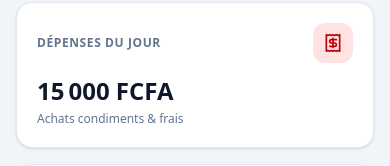
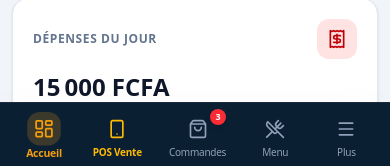
Before and after one commit to ahouannoufulgence-dot/restaurant, a React (Vite) app: page / in a window 390 px wide. Shown: the part 677-843 px from the top of the page. Built offline with nearby package versions, Linux system fonts and the light colour scheme; no server answers.

Commit message:
feat(ui): add mobile navigation and improve POS layout
- Implement MobileBottomNav component for better navigation.
- Optimize product grid layout for mobile/tablet screens.
- Add mobile-friendly cart drawer to the POS interface.

```diff
--- a/src/App.tsx
+++ b/src/App.tsx
@@ -2,6 +2,7 @@ import React, { useState } from 'react';
 import { RestoProvider, useResto } from './context/RestoContext';
 import { Navbar } from './components/Navbar';
 import { Sidebar } from './components/Sidebar';
+import { MobileBottomNav } from './components/MobileBottomNav';
 
 import { Dashboard } from './components/Dashboard';
 import { POSRapide } from './components/POSRapide';
@@ -64,7 +65,7 @@ const MainAppContent: React.FC = () => {
         />
 
         {/* Main Content Area */}
-        <main className="flex-1 lg:pl-64 p-4 sm:p-6 lg:p-8 max-w-7xl w-full mx-auto min-w-0 transition-all duration-200">
+        <main className="flex-1 lg:pl-64 p-3 sm:p-6 lg:p-8 pb-24 lg:pb-8 max-w-7xl w-full mx-auto min-w-0 transition-all duration-200">
 
           {activeTab === 'dashboard' && <Dashboard setActiveTab={setActiveTab} />}
           {activeTab === 'pos' && <POSRapide />}
@@ -83,6 +84,14 @@ const MainAppContent: React.FC = () => {
 
       </div>
 
+      {/* Mobile Bottom Quick Navigation */}
+      <MobileBottomNav
+        activeTab={activeTab}
+        setActiveTab={setActiveTab}
+        mobileMenuOpen={mobileMenuOpen}
+        setMobileMenuOpen={setMobileMenuOpen}
+      />
+
       {/* SaaS Registration & Tenant Switcher Modal */}
       <RestaurantRegistrationModal />
 
--- a/src/components/ClientTableOrderView.tsx
+++ b/src/components/ClientTableOrderView.tsx
@@ -417,8 +417,8 @@ export const ClientTableOrderView: React.FC<ClientTableOrderViewProps> = ({
           ))}
         </div>
 
-        {/* PRODUCT CARDS GRID (1 Col on mobile, 2 Col on sm) */}
-        <div className="grid grid-cols-1 sm:grid-cols-2 gap-3.5">
+        {/* PRODUCT CARDS GRID (1 Col on mobile, 2 Col on sm, 3 Col on md/lg) */}
+        <div className="grid grid-cols-1 sm:grid-cols-2 md:grid-cols-3 gap-3.5">
           {filteredItems.length === 0 ? (
             <div className="col-span-full bg-white rounded-2xl p-8 text-center border border-slate-200 shadow-xs space-y-2">
               <Utensils className="w-10 h-10 text-slate-300 mx-auto" />
--- /dev/null
+++ b/src/components/MobileBottomNav.tsx
@@ -0,0 +1,85 @@
+import React from 'react';
+import { useResto } from '../context/RestoContext';
+import {
+  LayoutDashboard,
+  Smartphone,
+  ShoppingBag,
+  UtensilsCrossed,
+  Menu as MenuIcon
+} from 'lucide-react';
+
+interface MobileBottomNavProps {
+  activeTab: string;
+  setActiveTab: (tab: string) => void;
+  mobileMenuOpen: boolean;
+  setMobileMenuOpen: (open: boolean) => void;
+}
+
+export const MobileBottomNav: React.FC<MobileBottomNavProps> = ({
+  activeTab,
+  setActiveTab,
+  mobileMenuOpen,
+  setMobileMenuOpen
+}) => {
+  const { orders } = useResto();
+
+  // Active orders count for badge
+  const activeOrdersCount = orders.filter(o => o.status !== 'Terminée' && o.status !== 'Annulée').length;
+
+  const mainTabs = [
+    { id: 'dashboard', label: 'Accueil', icon: LayoutDashboard },
+    { id: 'pos', label: 'POS Vente', icon: Smartphone, highlight: true },
+    { id: 'commandes', label: 'Commandes', icon: ShoppingBag, badge: activeOrdersCount },
+    { id: 'menu', label: 'Menu', icon: UtensilsCrossed },
+  ];
+
+  return (
+    <nav className="lg:hidden fixed bottom-0 left-0 right-0 z-40 bg-[#0B1F33] text-slate-300 border-t border-slate-800 shadow-2xl px-2 py-1.5 pb-safe flex items-center justify-around">
+      {mainTabs.map(tab => {
+        const Icon = tab.icon;
+        const isActive = activeTab === tab.id;
+
+        return (
+          <button
+            key={tab.id}
+            onClick={() => {
+              setActiveTab(tab.id);
+              if (mobileMenuOpen) setMobileMenuOpen(false);
+            }}
+            className={`flex flex-col items-center justify-center py-1 px-2 rounded-xl transition relative min-w-[60px] ${
+              isActive
+                ? 'text-[#F59E0B] font-extrabold scale-105'
+                : tab.highlight
+                  ? 'text-amber-400 font-bold'
+                  : 'text-slate-400 hover:text-white font-medium'
+            }`}
+          >
+            <div className={`p-1.5 rounded-xl ${isActive ? 'bg-[#F59E0B]/20' : ''}`}>
+              <Icon className="w-5 h-5" />
+            </div>
+            <span className="text-[10px] tracking-tight leading-none mt-0.5">{tab.label}</span>
+
+            {tab.badge !== undefined && tab.badge > 0 && (
+              <span className="absolute top-0 right-2 bg-red-500 text-white text-[9px] font-black w-4 h-4 rounded-full flex items-center justify-center shadow-md">
+                {tab.badge > 9 ? '9+' : tab.badge}
+              </span>
+            )}
+          </button>
+        );
+      })}
+
+      {/* "Plus" Button to toggle full drawer */}
+      <button
+        onClick={() => setMobileMenuOpen(!mobileMenuOpen)}
+        className={`flex flex-col items-center justify-center py-1 px-2 rounded-xl transition min-w-[60px] ${
+          mobileMenuOpen ? 'text-[#F59E0B] font-extrabold' : 'text-slate-400 hover:text-white font-medium'
+        }`}
+      >
+        <div className={`p-1.5 rounded-xl ${mobileMenuOpen ? 'bg-[#F59E0B]/20' : ''}`}>
+          <MenuIcon className="w-5 h-5" />
+        </div>
+        <span className="text-[10px] tracking-tight leading-none mt-0.5">Plus</span>
+      </button>
+    </nav>
+  );
+};
--- a/src/components/POSRapide.tsx
+++ b/src/components/POSRapide.tsx
@@ -59,6 +59,7 @@ export const POSRapide: React.FC = () => {
     kitchenNote: string;
   }
   const [cart, setCart] = useState<CartItem[]>([]);
+  const [mobileCartOpen, setMobileCartOpen] = useState<boolean>(false);
 
   // Checkout modal
   const [showCheckoutModal, setShowCheckoutModal] = useState<boolean>(false);
@@ -338,8 +339,12 @@ export const POSRapide: React.FC = () => {
 
       </div>
 
-      {/* RIGHT COLUMN: ACTIVE ORDER CART & CONFIGURATION (5 Cols) */}
-      <div className="lg:col-span-5 bg-white p-5 rounded-2xl border border-slate-200 shadow-lg space-y-4 flex flex-col justify-between min-h-[550px]">
+      {/* RIGHT COLUMN: ACTIVE ORDER CART & CONFIGURATION (5 Cols on desktop, modal drawer on mobile) */}
+      <div className={`lg:col-span-5 bg-white p-5 rounded-2xl border border-slate-200 shadow-lg space-y-4 flex flex-col justify-between min-h-[550px] ${
+        mobileCartOpen
+          ? 'fixed inset-x-2 top-16 bottom-20 z-50 overflow-y-auto shadow-2xl ring-2 ring-amber-500'
+          : 'hidden lg:flex'
+      }`}>
 
         {/* Order Header & Type Selection */}
         <div className="space-y-3">
@@ -349,9 +354,17 @@ export const POSRapide: React.FC = () => {
               <Smartphone className="h-5 w-5 text-[#F59E0B]" />
               <span>Saisie de Commande</span>
             </h2>
-            <span className="text-xs font-bold bg-amber-100 text-amber-900 px-2.5 py-1 rounded-full">
-              {cart.reduce((a, b) => a + b.quantity, 0)} article(s)
-            </span>
+            <div className="flex items-center gap-2">
+              <span className="text-xs font-bold bg-amber-100 text-amber-900 px-2.5 py-1 rounded-full">
+                {cart.reduce((a, b) => a + b.quantity, 0)} article(s)
+              </span>
+              <button
+                onClick={() => setMobileCartOpen(false)}
+                className="lg:hidden p-1 rounded-lg text-slate-500 hover:text-slate-800 bg-slate-100"
+              >
+                <X className="w-5 h-5" />
+              </button>
+            </div>
           </div>
 
           {/* Type Selector Chips */}
@@ -575,6 +588,28 @@ export const POSRapide: React.FC = () => {
 
       </div>
 
+      {/* Floating Mobile Cart Bar when cart has items and drawer is closed */}
+      {cart.length > 0 && !mobileCartOpen && (
+        <div className="lg:hidden fixed bottom-16 left-3 right-3 z-30 bg-[#0B1F33] text-white p-3 rounded-2xl shadow-2xl border border-amber-500/40 flex items-center justify-between animate-fade-in">
+          <div className="flex items-center gap-3">
+            <div className="bg-[#F59E0B] text-[#0B1F33] font-black px-2.5 py-1 rounded-xl text-xs">
+              {cart.reduce((a, b) => a + b.quantity, 0)}
+            </div>
+            <div>
+              <p className="text-[10px] uppercase font-extrabold text-amber-300 tracking-wider">Panier en cours</p>
+              <p className="text-sm font-black text-white">{formatFcfa(totalFcfa)}</p>
+            </div>
+          </div>
+          <button
+            onClick={() => setMobileCartOpen(true)}
+            className="bg-[#F59E0B] hover:bg-amber-400 text-[#0B1F33] font-black px-4 py-2 rounded-xl text-xs shadow-md transition flex items-center gap-1.5"
+          >
+            <span>Voir & Encaisser</span>
+            <Coins className="w-4 h-4" />
+          </button>
+        </div>
+      )}
+
       {/* CHECKOUT MODAL (FCFA + Mobile Money) */}
       {showCheckoutModal && (
         <div className="fixed inset-0 bg-black/70 backdrop-blur-sm z-50 flex items-center justify-center p-4">
```
